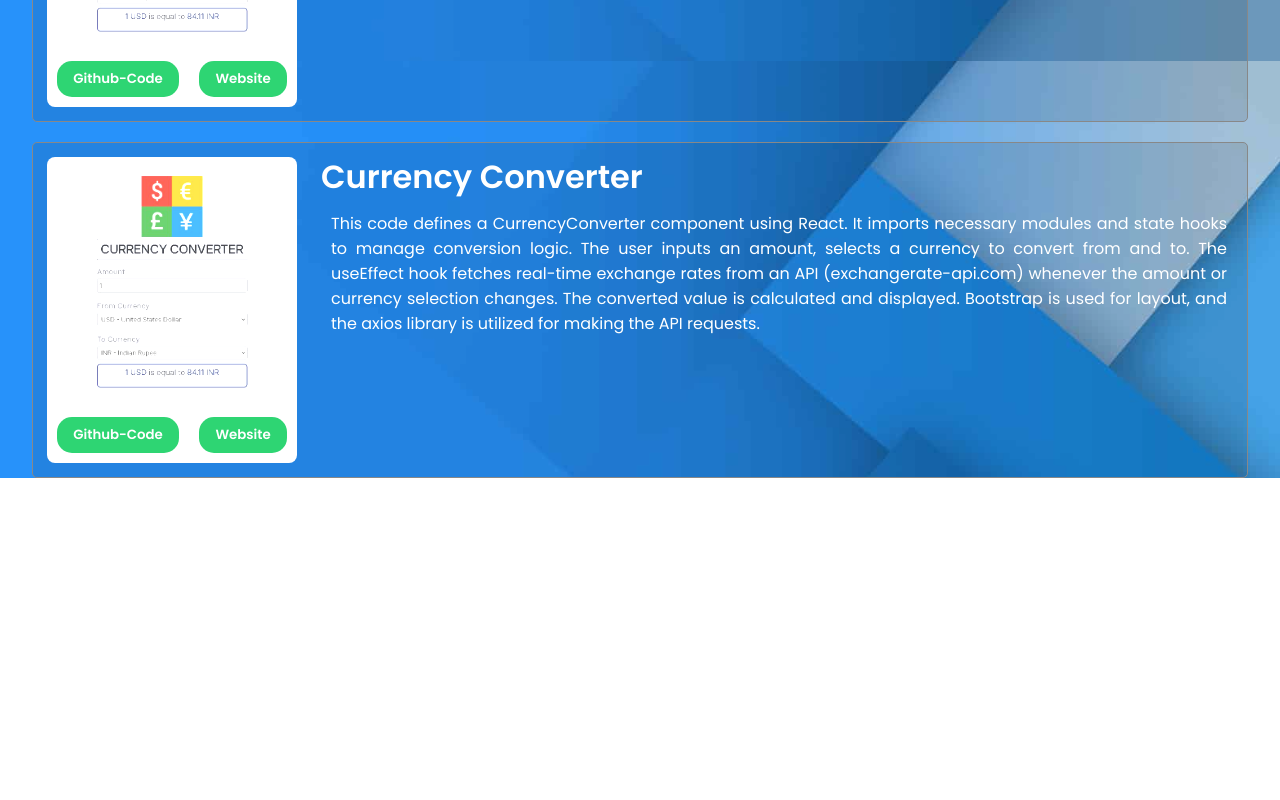
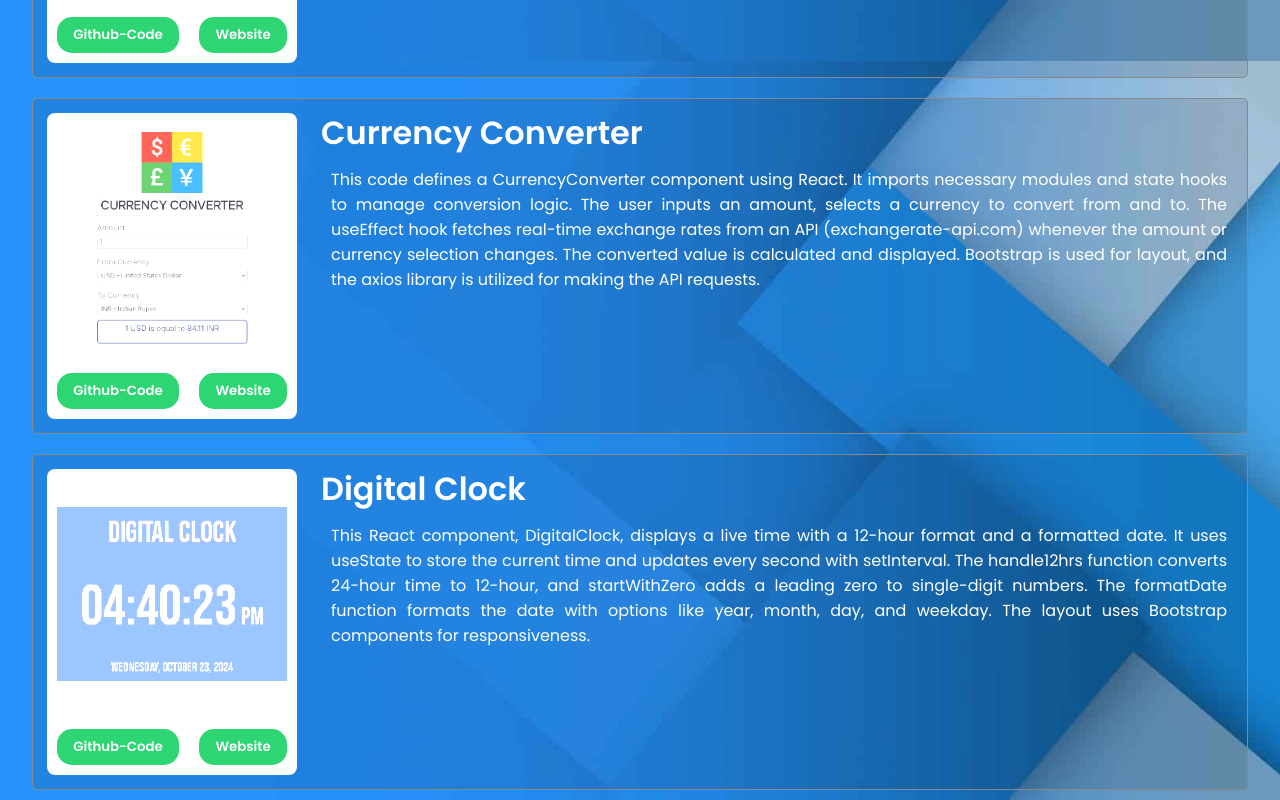
Before and after one commit to Harisanjay403/ReactPractice, a React (Vite) app in the folder portfolio/: page /project in a window 1280 px wide. Shown: the part 739-1539 px from the top of the page. Before the commit the page ends 1217 px from the top, so only its background shows below. Built offline with nearby package versions, Linux system fonts and the light colour scheme.

Commit message:
digitalclock uploaded

```diff
--- a/portfolio/src/App.css
+++ b/portfolio/src/App.css
@@ -15,4 +15,5 @@ body{
   background-repeat: no-repeat;
   background-size: cover;
 
+
 }
--- a/portfolio/src/Project.css
+++ b/portfolio/src/Project.css
@@ -13,9 +13,10 @@
     justify-content: center;
     align-items:center;
     flex-direction: column;
-    height:100vh;
+    height:auto;
     width:100vw;
     margin-top:50px;
+
 
 }
 
--- a/portfolio/src/Project.jsx
+++ b/portfolio/src/Project.jsx
@@ -68,19 +68,19 @@ export const Project = () =>{
                 <div className="project">
                     <div className="img-container">
                         <div className="project-img">
-                            <img src="./src/assets/currencyconverterimg.JPG" alt="Image" />
+                            <img src="./src/assets/digitalclockimg.JPG" alt="Image" />
                         </div>
 
                         <div className="project-button">
-                            <a href="https://github.com/Harisanjay403/ReactPractice/tree/main/currencyConverter/src" ><button>Github-Code</button></a>
-                            <a href="https://currency-converter---hari.web.app/"><button>Website</button></a>
+                            <a href="https://github.com/Harisanjay403/ReactPractice/tree/main/digitalClock/src" ><button>Github-Code</button></a>
+                            <a href="https://digital-clock-harisanjayrajan.web.app/"><button>Website</button></a>
                         </div>
 
                     </div>
 
                     <div className="project-content">
-                        <h1>Currency Converter</h1>
-                        <p>This code defines a CurrencyConverter component using React. It imports necessary modules and state hooks to manage conversion logic. The user inputs an amount, selects a currency to convert from and to. The useEffect hook fetches real-time exchange rates from an API (exchangerate-api.com) whenever the amount or currency selection changes. The converted value is calculated and displayed. Bootstrap is used for layout, and the axios library is utilized for making the API requests.</p>
+                        <h1>Digital Clock</h1>
+                        <p>This React component, DigitalClock, displays a live time with a 12-hour format and a formatted date. It uses useState to store the current time and updates every second with setInterval. The handle12hrs function converts 24-hour time to 12-hour, and startWithZero adds a leading zero to single-digit numbers. The formatDate function formats the date with options like year, month, day, and weekday. The layout uses Bootstrap components for responsiveness.</p>
                     </div>
 
                 </div>
```
Also changed, not shown: portfolio/src/assets/digitalclockimg.JPG (added).
